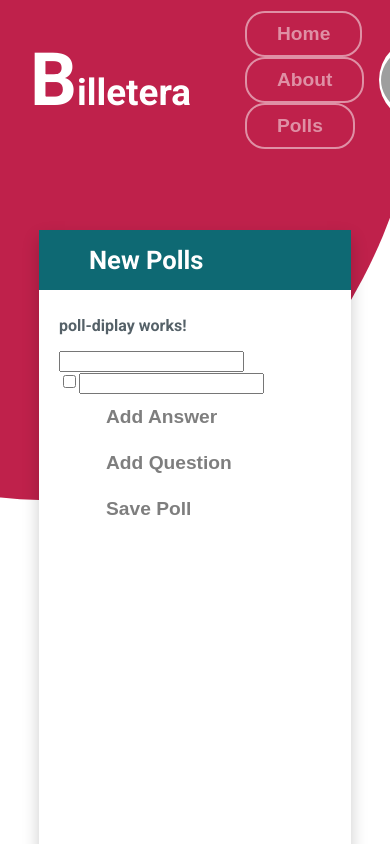
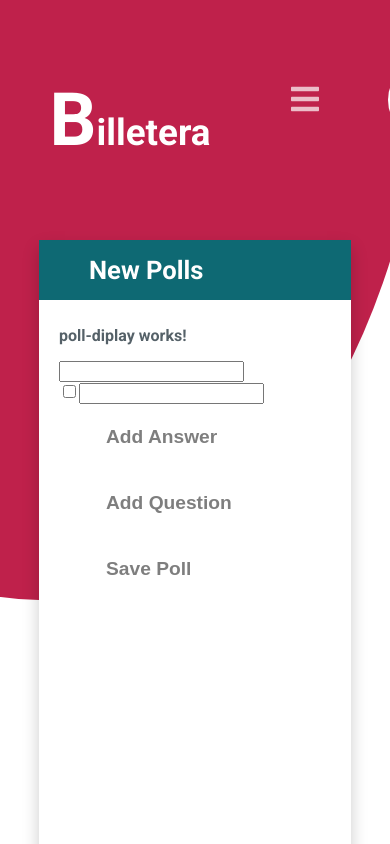
Before and after one commit to KamilStepien/Polls, an Angular app in the folder pollApp/: page /poll-display in a window 390 px wide. Shown: the top 844 px of the page. Built offline with nearby package versions, Linux system fonts and the light colour scheme; grey boxes are pictures that could not be loaded.

Commit message:
Added drop-down menu

```diff
--- a/pollApp/package.json
+++ b/pollApp/package.json
@@ -19,6 +19,10 @@
     "@angular/platform-browser": "~11.1.1",
     "@angular/platform-browser-dynamic": "~11.1.1",
     "@angular/router": "~11.1.1",
+    "@fortawesome/angular-fontawesome": "^0.8.2",
+    "@fortawesome/fontawesome-free": "^5.15.3",
+    "@fortawesome/fontawesome-svg-core": "^1.2.35",
+    "@fortawesome/free-solid-svg-icons": "^5.15.3",
     "@material/checkbox": "^10.0.0",
     "@material/density": "^10.0.0",
     "rxjs": "~6.6.0",
--- a/pollApp/src/app/app.component.html
+++ b/pollApp/src/app/app.component.html
@@ -1,19 +1,21 @@
 <div class="body-background">
+</div>
   <div class="body-navbar">
     <div class="navbar-logo">
       <p>Billetera</p>
     </div>
-    <div class="navbar-menu">
-      <button>Home</button>
-      <button>About</button>
-      <button [routerLink]="['/poll-display']" routerLinkActive="router-link-active">Polls</button>
-    </div>
+    <a  class="menu-icon" (click)="hideMenu()"><fa-icon [icon]="fabars"></fa-icon></a>
+      <div class="navbar-menu" [ngClass]="{'navbar-menu-diplay-none':isHideMenu}" >
+        <button>Home</button>
+        <button>About</button>
+        <button [routerLink]="['/poll-display']" routerLinkActive="router-link-active">Polls</button>
+      </div>
     <div class="navbar-avatar">
       <img src="https://nasz.orange.pl/t5/image/serverpage/image-id/4627i5CB80E28118354BB/image-size/large/is-moderation-mode/true?v=1.0&px=999">
     </div>
   </div>
 
-</div>
+
 <div class="body-card">
   <div class="card-title">
     <h1>New Polls</h1>
--- a/pollApp/src/app/app.component.scss
+++ b/pollApp/src/app/app.component.scss
@@ -1,116 +1,133 @@
 @import "../styles/abstracts/variable";
 
 @media only screen and (max-width: 1100px) {
-
-    .body-card
-    {
+  .body-card {
     width: 80% !important;
   }
+  .body-navbar {
+
+
+
+    .navbar-menu {
+      flex-direction: column;
+      grid-row: 2;
+      grid-column: 5 !important;
+      position: relative;
+      z-index: 100;
+      height: 100%;
+      transition: height ease-in 0.3s !important;
+      transform: translateY(-30px);
     }
 
-.body-background
-{
-    position: absolute;
-    top: 0;
-    height: 500px;
-    width: 100vw;
-    clip-path: ellipse(100% 500px at 10% 0%);
-    background-color: $primary-collor;
-    z-index: 1;
+    .navbar-menu-diplay-none {
+      height: 0px;
+      grid-template-rows: 200px 200px;
+    }
 
-}
-.body-card
-    {
-        margin: 40px auto;
-        position: relative;
-        top:190px;
-        height: 1500px;
-        width: 1000px;
-        background-color: white;
-        box-shadow: 0 8px 16px 0 rgba(0,0,0,0.2);
-        z-index: 10;
-        .card-title
-        {
-            width: 100%;
-            height: 60px;
-            background-color: $secondary-collor;
-
-            h1
-            {
-                margin: 0;
-                padding: 15px 0  0 50px;
-                color: white;
-                font-size: 1.6em;
 
   }
 }
 
-        .card-body
-        {
-            padding: 10px 20px;
+.body-background {
+  position: absolute;
+  top: 0;
+  height: 600px;
+  width: 100vw;
+  clip-path: ellipse(100% 600px at 10% 0%);
+  background-color: $primary-collor;
+  z-index: 1;
 }
 
 
-
-
-    }
-
-.body-navbar
-{
+.body-navbar {
+  position: relative;
   display: grid;
-    grid-template-columns: 30px 200px 8fr auto 4fr 100px 30px;
-    height: 100px;
-
-    .navbar-logo
-    {
+  grid-template-columns: 30px 200px 1fr auto  150px 100px 30px;
+  grid-template-rows: 200px ;
+  align-items: center;
+  justify-items: center;
+  z-index: 10;
+  .navbar-logo {
     grid-column: 2;
     align-self: flex-end;
 
-        p{
+    p {
       color: white;
       font-size: 2.3em;
 
-            &::first-letter
-            {
+      &::first-letter {
         font-size: 2em;
-
       }
     }
   }
 
-    .navbar-menu
-    {
+  .navbar-menu {
     grid-column: 4;
-        justify-self: center;
-        align-self: center;
+    transition: width ease-in 0.3s;
+    overflow: hidden;
+    width: 100%;
+    display: flex;
     }
 
-    .navbar-avatar
+    .navbar-menu-diplay-none {
+      width: 0px;
+    }
+
+    .menu-icon {
+      grid-column: 5;
+      grid-row: 1;
+      font-size: 2em;
+      color: white;
+      opacity: 0.7;
+
+      &:hover
       {
+        opacity: 1;
+      }
+
+  }
+
+  .navbar-avatar {
     grid-column: 6;
-        align-self: center;
     width: 80px;
     height: 80px;
     background-color: white;
     border-radius: 50%;
     border: solid 2px rgba($color: #ffffff, $alpha: 0.7);
-        transition:  box-shadow ease-in 0.3s;
-        img
-        {
-
+    transition: box-shadow ease-in 0.3s;
+    img {
       height: 100%;
       border-radius: 50%;
     }
 
-        &:hover
-        {
+    &:hover {
       box-shadow: 0px 0px 15px 4px rgba($color: #ffffff, $alpha: 0.5);
     }
-
-
-
-
+  }
 }
 
+.body-card {
+  margin: 40px auto;
+  position: relative;
+  height: 1500px;
+  width: 1000px;
+  background-color: white;
+  box-shadow: 0 8px 16px 0 rgba(0, 0, 0, 0.2);
+  z-index: 10;
+  .card-title {
+    width: 100%;
+    height: 60px;
+    background-color: $secondary-collor;
 
+    h1 {
+      margin: 0;
+      padding: 15px 0 0 50px;
+      color: white;
+      font-size: 1.6em;
     }
+  }
+
+  .card-body {
+    padding: 10px 20px;
+  }
+}
--- a/pollApp/src/app/app.component.ts
+++ b/pollApp/src/app/app.component.ts
@@ -1,6 +1,6 @@
-import { AfterContentInit, Component, OnInit } from '@angular/core';
-import { Router } from '@angular/router';
-import {MDCCheckbox} from '@material/checkbox';
+import {  Component } from '@angular/core';
+
+import { faBars } from '@fortawesome/free-solid-svg-icons';
 
 @Component({
   selector: 'app-root',
@@ -9,11 +9,15 @@
 })
 export class AppComponent  {
 
-
-
+  fabars = faBars;
+  isHideMenu:boolean = true
   constructor(){
 
   }
 
-
+  hideMenu()
+  {
+    this.isHideMenu = !this.isHideMenu;
+    console.log(this.isHideMenu);
+  }
 }
--- a/pollApp/src/app/app.module.ts
+++ b/pollApp/src/app/app.module.ts
@@ -1,6 +1,7 @@
 import { NgModule } from '@angular/core';
 import { FormsModule, ReactiveFormsModule } from '@angular/forms';
 import { BrowserModule } from '@angular/platform-browser';
+import { FontAwesomeModule } from '@fortawesome/angular-fontawesome';
 
 import { AppRoutingModule } from './app-routing.module';
 import { AppComponent } from './app.component';
@@ -21,7 +22,8 @@
     BrowserModule,
     AppRoutingModule,
     ReactiveFormsModule,
-    FormsModule
+    FormsModule,
+    FontAwesomeModule
   ],
   providers: [PollService],
   bootstrap: [AppComponent]
--- a/pollApp/src/styles/base/_button.scss
+++ b/pollApp/src/styles/base/_button.scss
@@ -4,7 +4,7 @@
 {
     font-size: 1.2em;
     font-weight: 700;
-    margin: 0 15px;
+    margin: 10px 15px;
     color:white;
     background-color: transparent;
     outline: none;
```
Also changed, not shown: pollApp/src/app/shared/counter.ts (added, +16 -0 lines), pollApp/src/app/poll/poll-create-questions/poll-create-questions.component.html (line endings or trailing spaces), 2 other files (tests, documents, lock files or other folders). Lines whose indentation alone changed are shown as unchanged.
